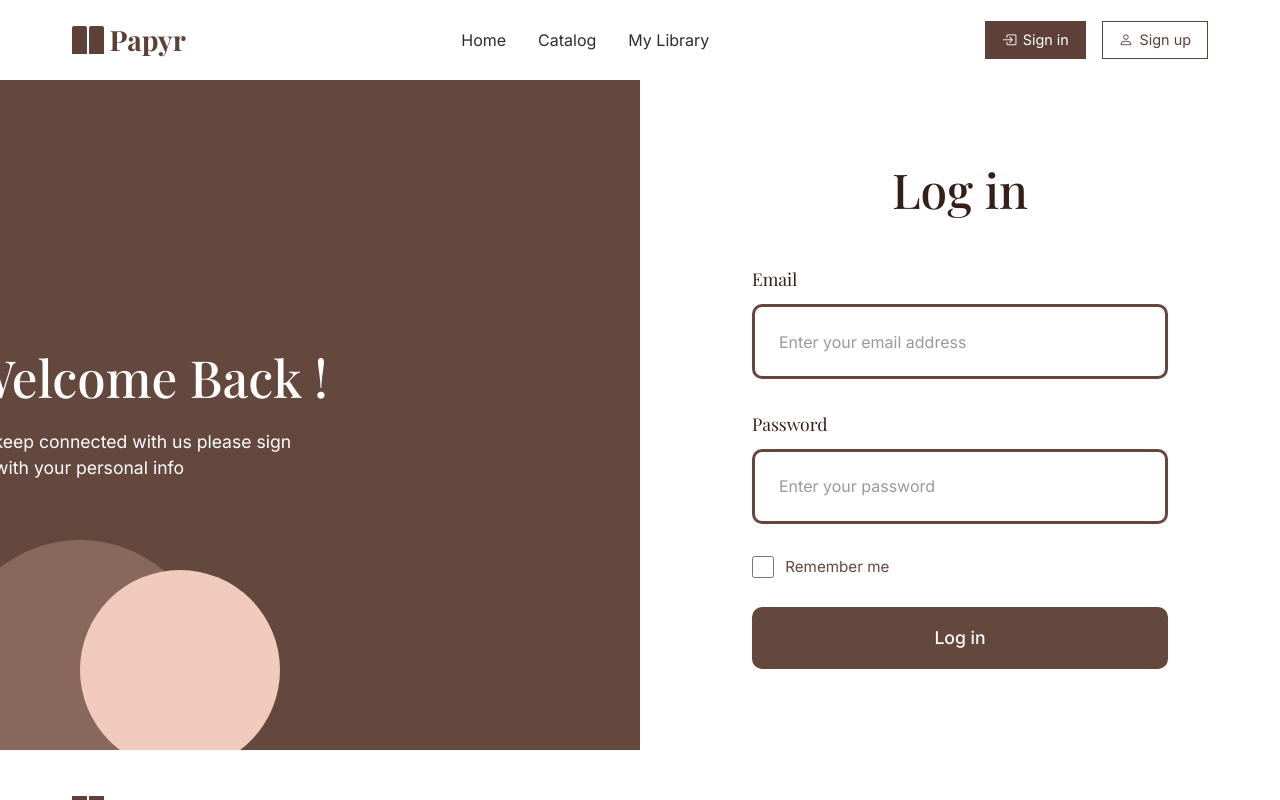
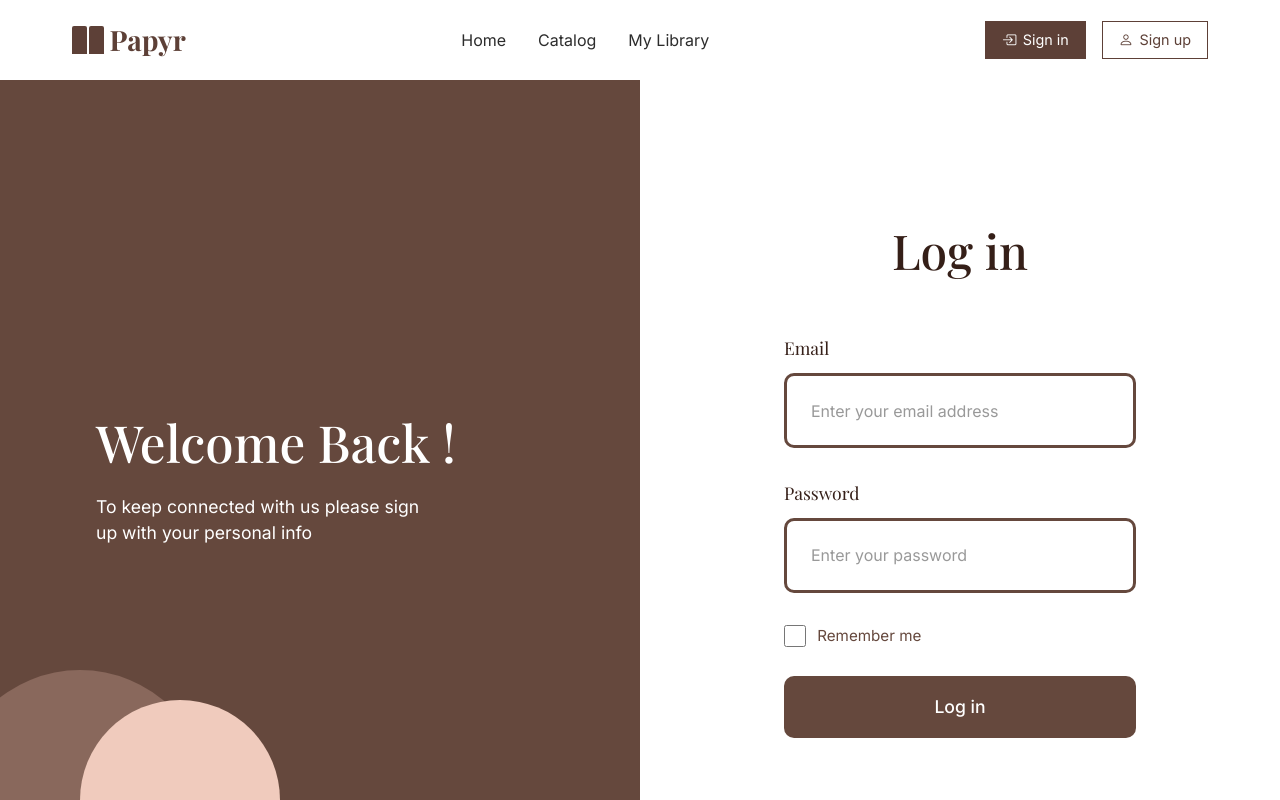
Before and after one commit to Ramzyayman/papyr, an Angular app in the folder client/: page /login in a window 1280 px wide. Shown: the top 800 px of the page. Built offline with nearby package versions, Linux system fonts and the light colour scheme; a web font is replaced by a local one.

Commit message:
Minor style fix

```diff
--- a/client/src/app/features/login/login.css
+++ b/client/src/app/features/login/login.css
@@ -2,7 +2,7 @@
 
   display: flex;
 
-  min-height: calc(100vh - 130px);
+  min-height: 100vh;
 
   width: 100%;
 
@@ -11,7 +11,6 @@
   background-color: white;
 
 }
-
 
 
 /* =====================================
@@ -24,7 +23,7 @@
 
   width: 50%;
 
-  min-height: calc(100vh - 130px);
+  min-height: 100vh;
 
   overflow: hidden;
 
@@ -39,7 +38,7 @@
 
   top: 50%;
 
-  left: 30%;
+  left: 50%;
 
   transform: translate(-50%, -50%);
 
@@ -82,7 +81,7 @@
 
 
 /* =====================================
-   SHAPES
+   DECORATIVE SHAPES
 ===================================== */
 
 .shape {
@@ -126,15 +125,7 @@
 
 .shape-three {
 
-  width: 300px;
-
-  height: 300px;
-
-  right: -150px;
-
-  top: -150px;
-
-  background-color: #65483d;
+  display: none;
 
 }
 
@@ -159,7 +150,7 @@
 
 .login-container {
 
-  width: 65%;
+  width: 55%;
 
   max-width: 500px;
 
@@ -169,7 +160,7 @@
 
 .login-container h2 {
 
-  margin-bottom: 3rem;
+  margin: 0 0 3.5rem;
 
   text-align: center;
 
@@ -229,6 +220,8 @@
 
   outline: none;
 
+  background-color: white;
+
   font-family: var(--papyr-font-body);
 
   font-size: 1rem;
@@ -247,7 +240,7 @@
 
 
 /* =====================================
-   ERROR MESSAGE
+   VALIDATION ERRORS
 ===================================== */
 
 .error {
@@ -265,7 +258,7 @@
 
 
 /* =====================================
-   REMEMBER
+   REMEMBER ME
 ===================================== */
 
 .remember {
@@ -370,8 +363,6 @@ button:hover {
 
   .welcome-content {
 
-    left: 50%;
-
     text-align: center;
 
   }
```
